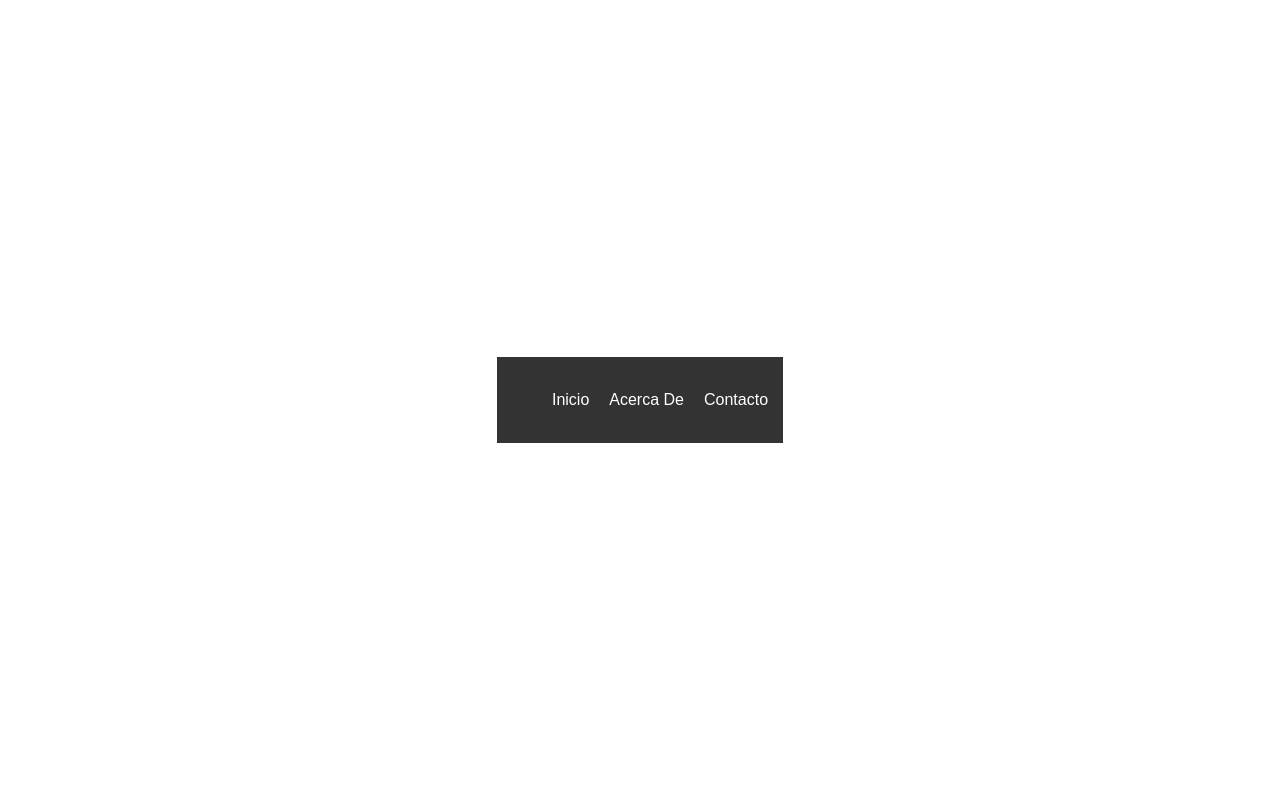
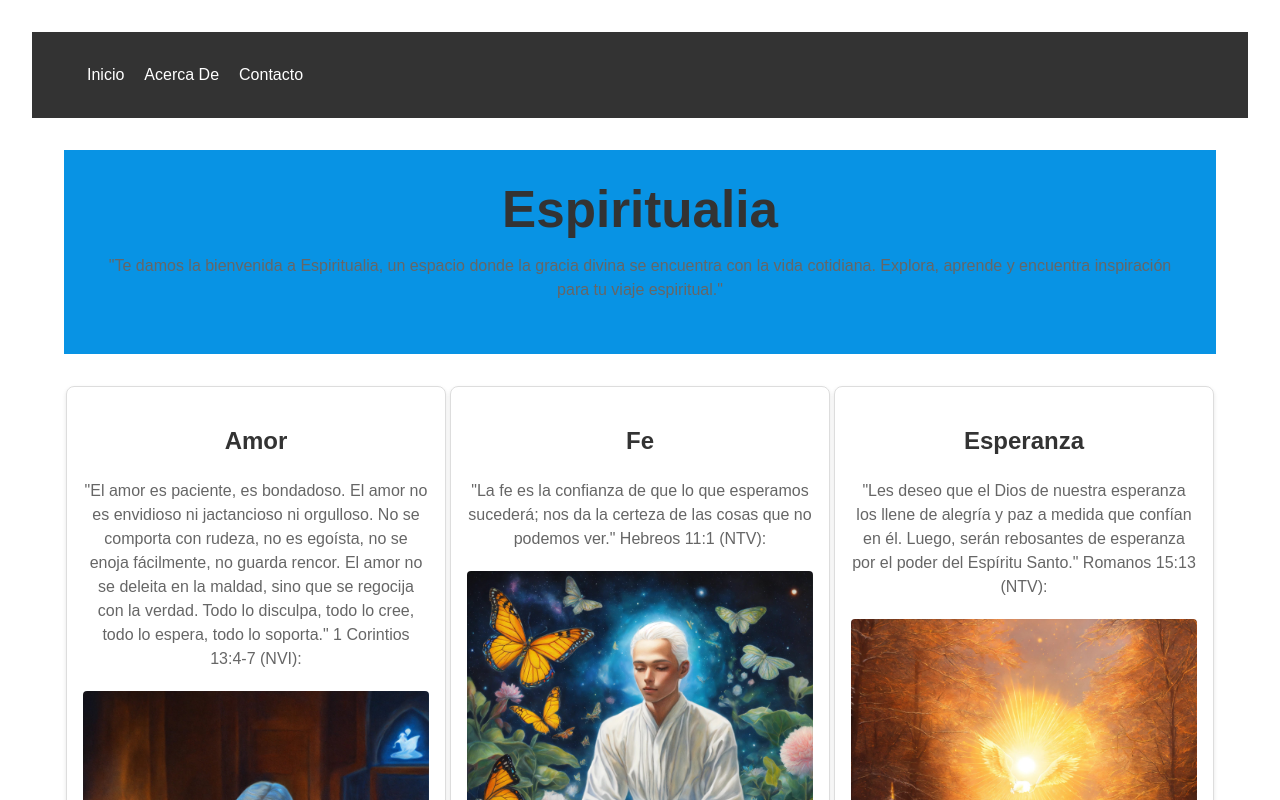
Before and after one commit to hackersito777/espiritualia, a React (Vite) app: page / in a window 1280 px wide. Shown: the top 800 px of the page. Built offline with nearby package versions, Linux system fonts and the light colour scheme.

Commit message:
first commits2

```diff
--- a/src/App.jsx
+++ b/src/App.jsx
@@ -14,7 +14,8 @@ function App() {
 
     <Navbar/>
     <Switch>
-    <Route path="/inicio" exact component={Inicio} />
+    <Route path="/" exact component={Inicio} />
+    <Route path="/inicio" component={Inicio} />
     <Route path="/acercade" exact component={AcercaDe} />
     <Route path="/contacto" exact component={Contacto} />
 
```
